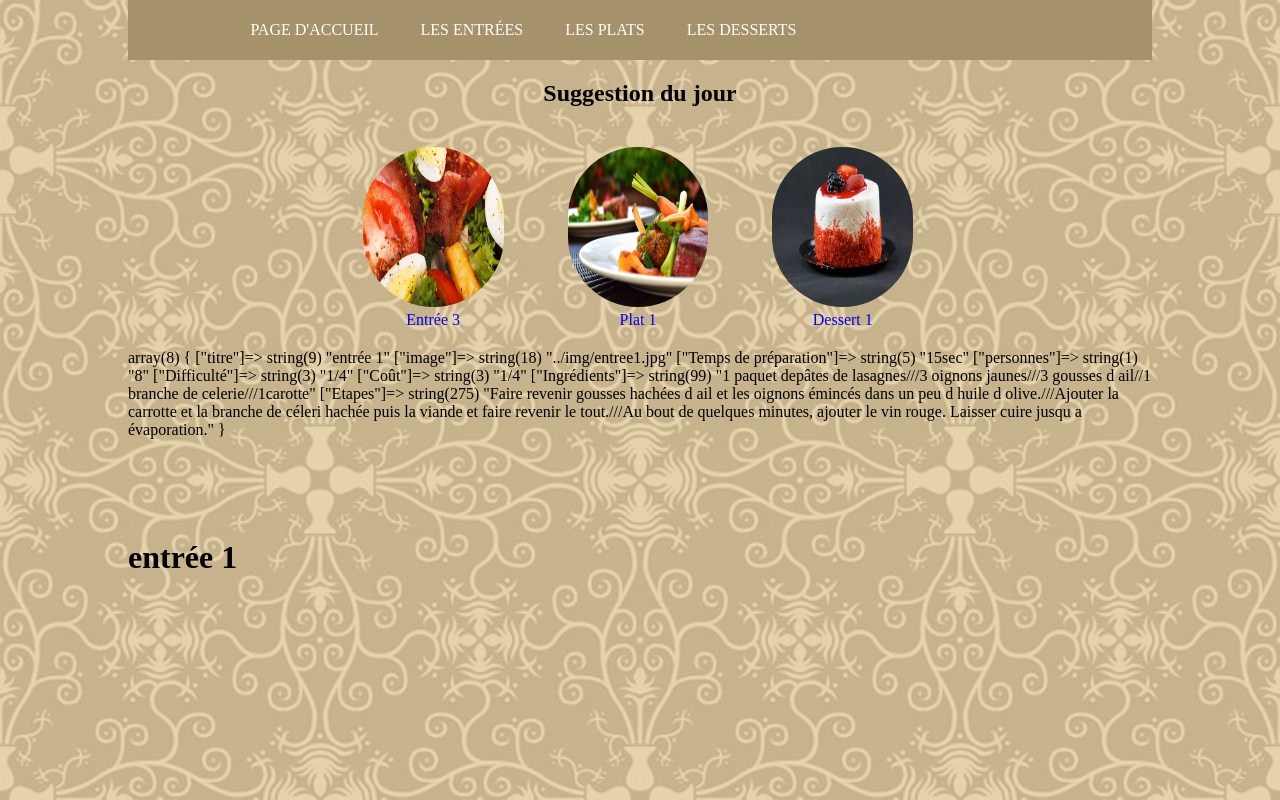
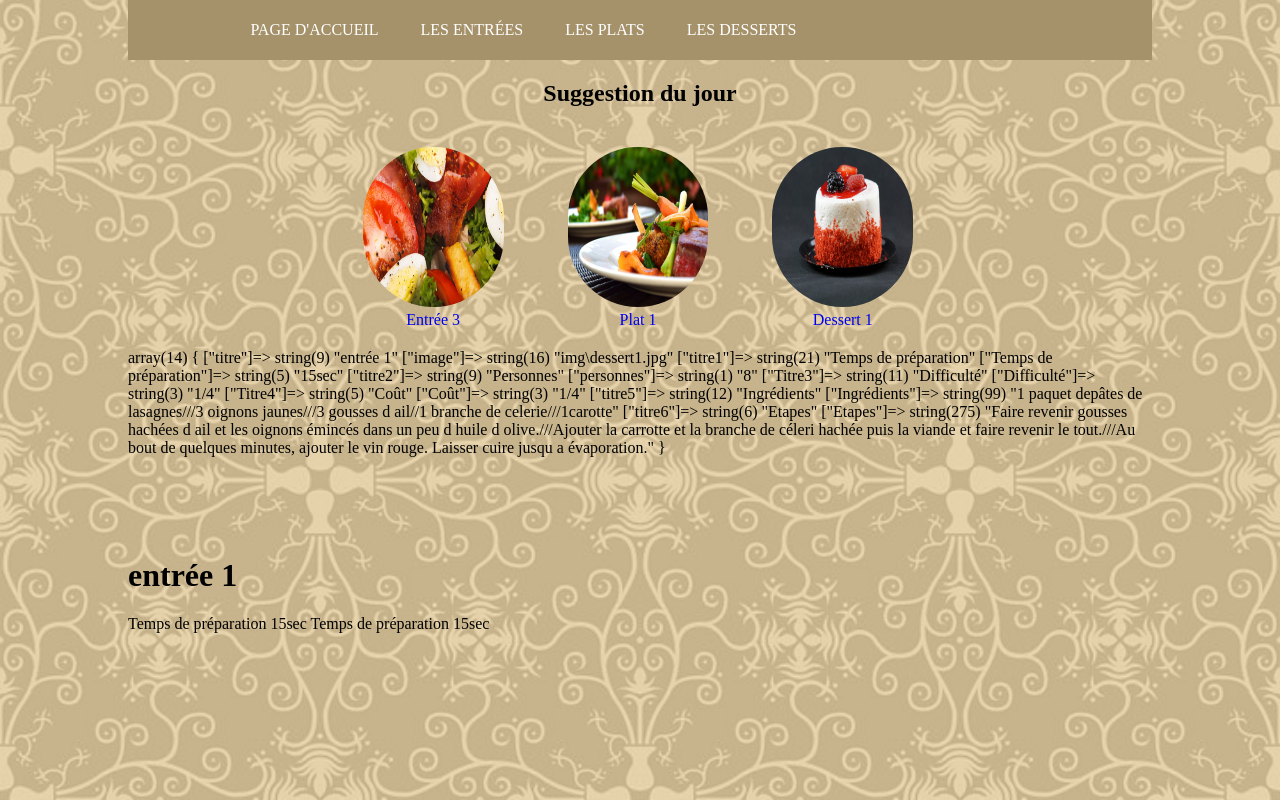
Before and after one commit to Skandaax/recettes_base, a PHP site: page /index.php in a window 1280 px wide. Run offline with PHP 8.4, Linux system fonts and the light colour scheme.

Commit message:
modification php

```diff
--- a/html/recettes.php
+++ b/html/recettes.php
@@ -3,12 +3,18 @@
 
 $recetes_test = array(
     'titre' => 'entrée 1',
-    'image' => '../img/entree1.jpg',
+    'image' => 'img\dessert1.jpg',
+    'titre1' => 'Temps de préparation',
     'Temps de préparation' => '15sec',
+    'titre2' => 'Personnes',
     'personnes' => '8',
+    'Titre3' => 'Difficulté',
     'Difficulté' => '1/4',
+    'Titre4' => 'Coût',
     'Coût' => '1/4',
+    'titre5' => 'Ingrédients',
     'Ingrédients' => '1 paquet depâtes de lasagnes///3 oignons jaunes///3 gousses d ail//1 branche de celerie///1carotte',
+    'titre6' => 'Etapes',
     'Etapes' => 'Faire revenir gousses hachées d ail et les oignons émincés dans un peu d huile d olive.///Ajouter la carrotte et la branche de céleri hachée puis la viande et faire revenir le tout.///Au bout de quelques minutes, ajouter le vin rouge. Laisser cuire jusqu a évaporation.'
 );
 
@@ -33,7 +39,19 @@ var_dump($recetes_test);
     </header>
 <body>
     <h1><?php echo $recetes_test['titre']?></h1>
-    <div></div>
+    <div><?php ?></div>
+    <div>
+        <tr>
+            <td><?php echo $recetes_test['titre1']?></td>
+            <td><?php echo $recetes_test['Temps de préparation']?></td>
+        </tr>
+        <tr>
+            <td><?php echo $recetes_test['titre1']?></td>
+            <td><?php echo $recetes_test['Temps de préparation']?></td>
+        </tr>
+
+    </div>
+
 </body>
 
 </html>
```
